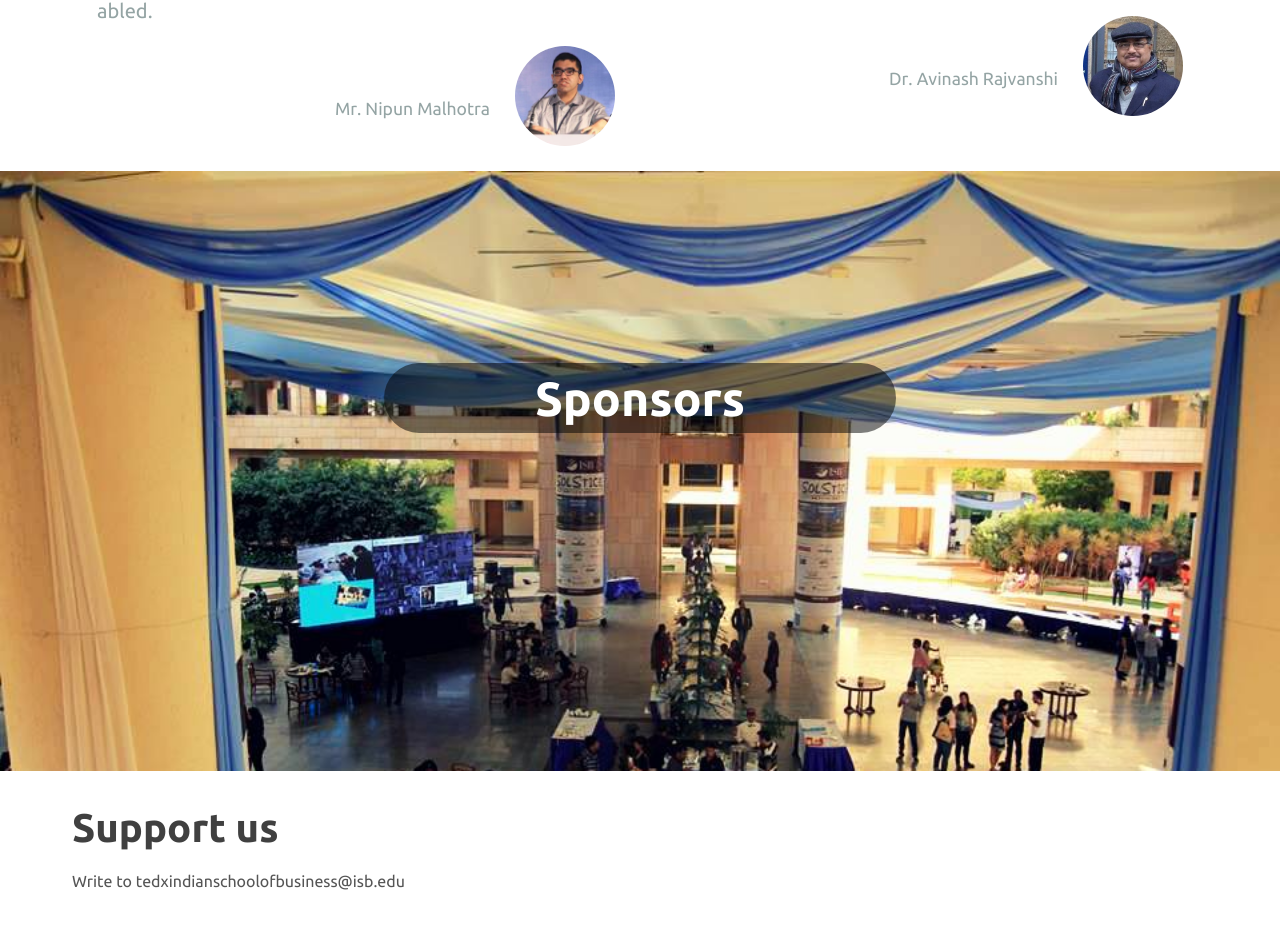
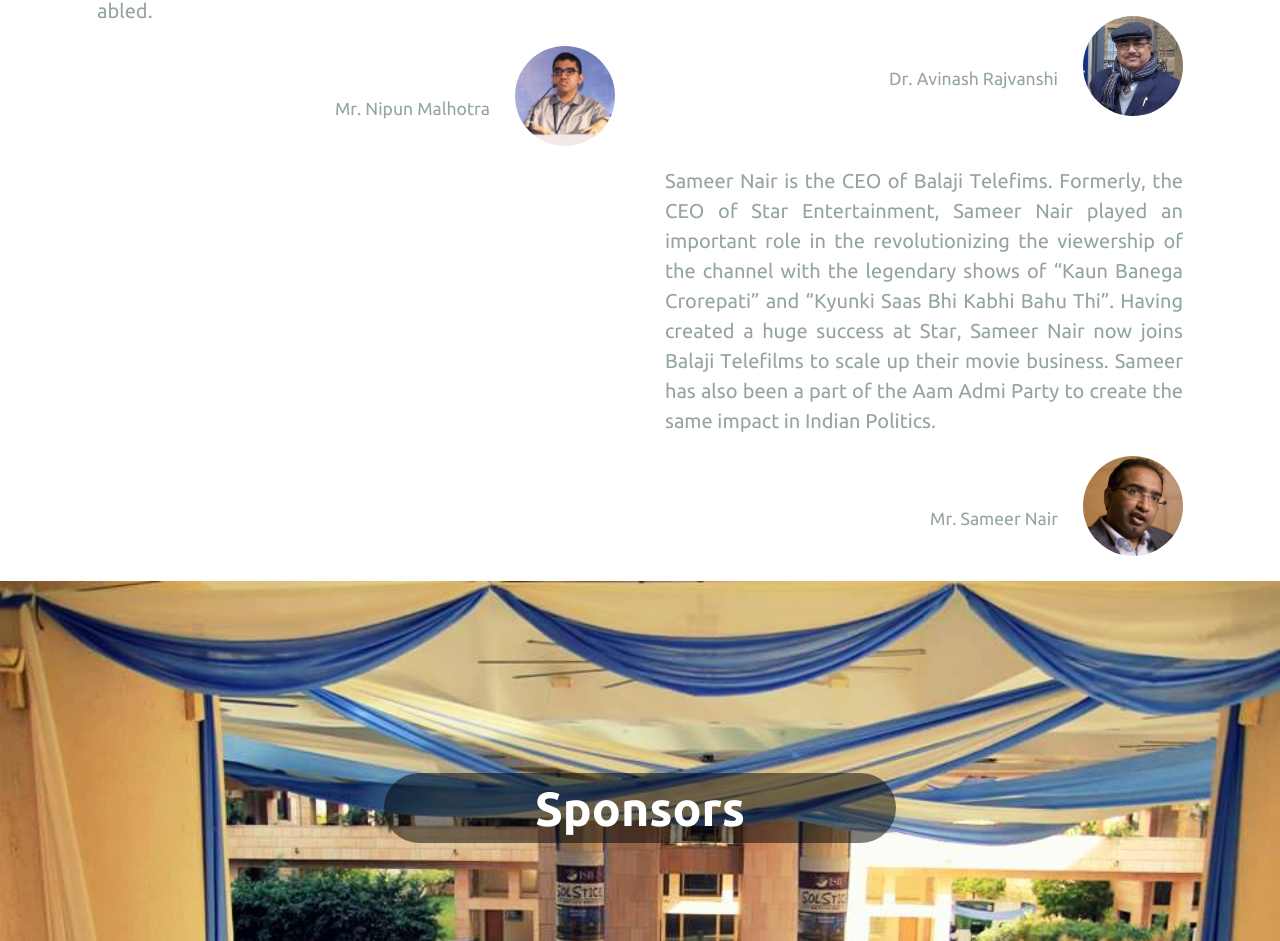
Before and after one commit to tedxisb/tedxisb.github.io, a plain HTML site: page index.html in a window 1280 px wide. Shown: the part 4279-5220 px from the top of the page. Drawn offline with Linux system fonts and the light colour scheme; files whose address does not match are found by name.

Commit message:
Speaker Sameer Nair
..

```diff
--- a/index.html
+++ b/index.html
@@ -189,6 +189,17 @@ They recognised that the rapidly changing business landscape would require young
                         <div>
                             <img class="person-thumbnail" src="img/avinash.jpg" align="right" />
                             <p class="person-name">Dr. Avinash Rajvanshi</p>
+                        </div>
+                    </div>
+                </div>
+                <div class="large-50 medium-50 small-100">
+                    <div class="speach-container">
+                        <p class="person-quote">
+                            Sameer Nair is the CEO of Balaji Telefims. Formerly, the CEO of Star Entertainment, Sameer Nair played an important role in the revolutionizing the viewership of the channel with the legendary shows of “Kaun Banega Crorepati” and “Kyunki Saas Bhi Kabhi Bahu Thi”.  Having created a huge success at Star, Sameer Nair now joins Balaji Telefilms to scale up their movie business. Sameer has also been a part of the Aam Admi Party to create the same impact in Indian Politics.
+                        </p>
+                        <div>
+                            <img class="person-thumbnail" src="img/sameer.jpg" align="right" />
+                            <p class="person-name">Mr. Sameer Nair</p>
                         </div>
                     </div>
                 </div>
```
Also changed, not shown: img/sameer.jpg (added).
